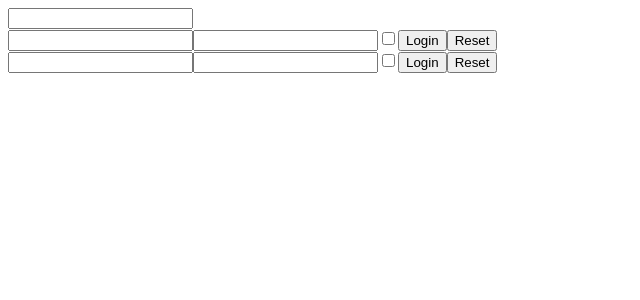
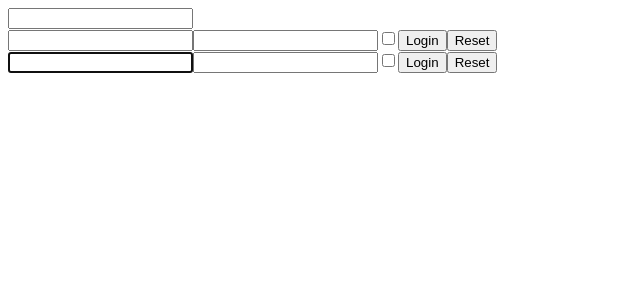
Before and after one commit to Gejjeg/react-forms, a React (Create React App) app: page / in a window 1280 px wide. Shown: the top 300 px of the page, without its empty margins (0-640 px from the left). Built offline with nearby package versions, Linux system fonts and the light colour scheme.

Commit message:
feat: Forms - 06 added

```diff
--- a/src/UncontrolledLogin .js
+++ b/src/UncontrolledLogin .js
@@ -20,8 +20,8 @@ export class UncontrolledLogin extends React.Component {
         return (
             <div>
                 <form onSubmit={this.formSubmit}>
-                    <input name="username" />
-                    <input name="password" type="password"/>
+                    <input name="username" autoFocus />
+                    <input name="password" type="password" />
                     <input name="remember" type="checkbox" />
                     <button type="summit">Login</button>
                     <button type="reset">Reset</button>
```
